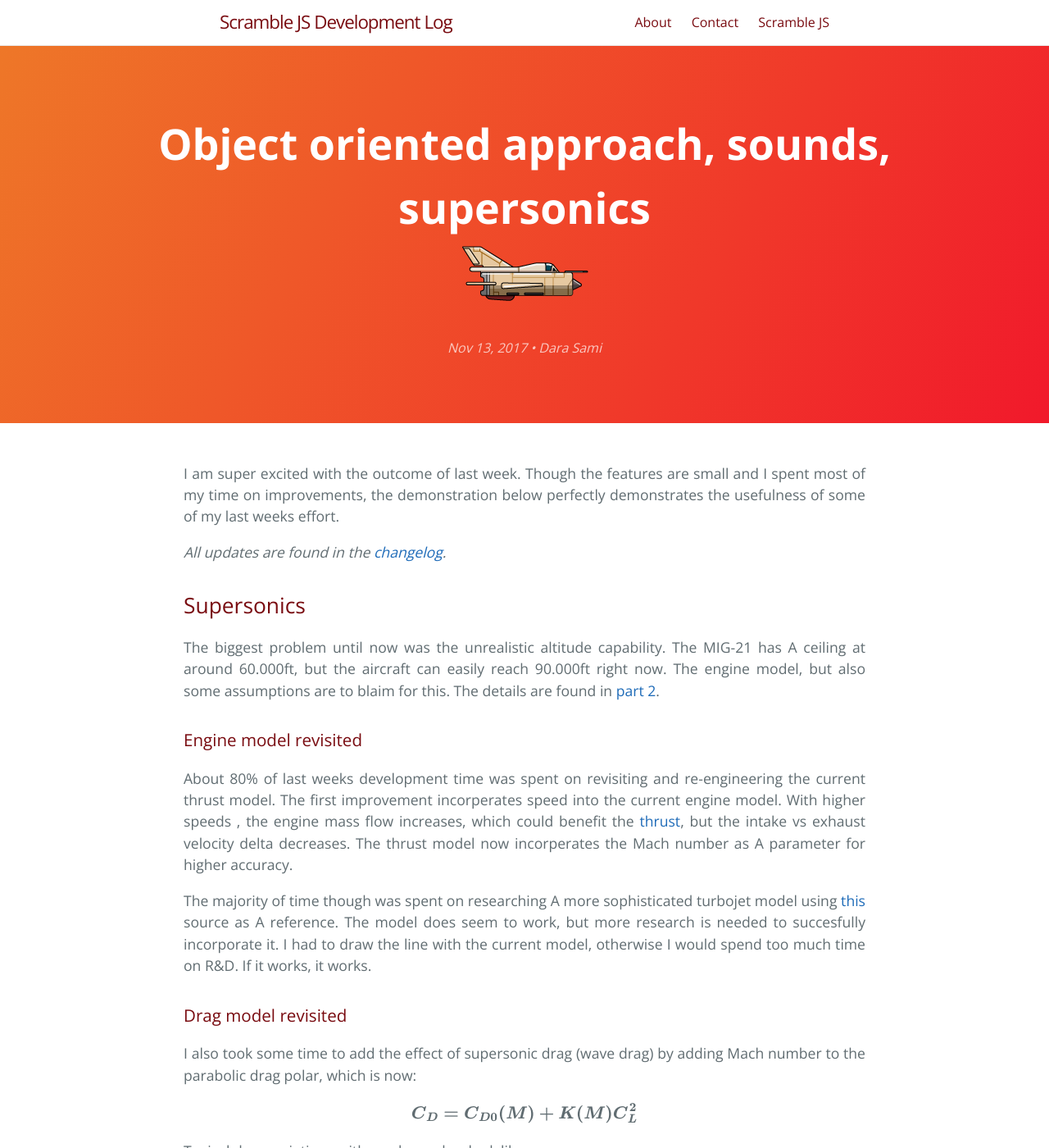
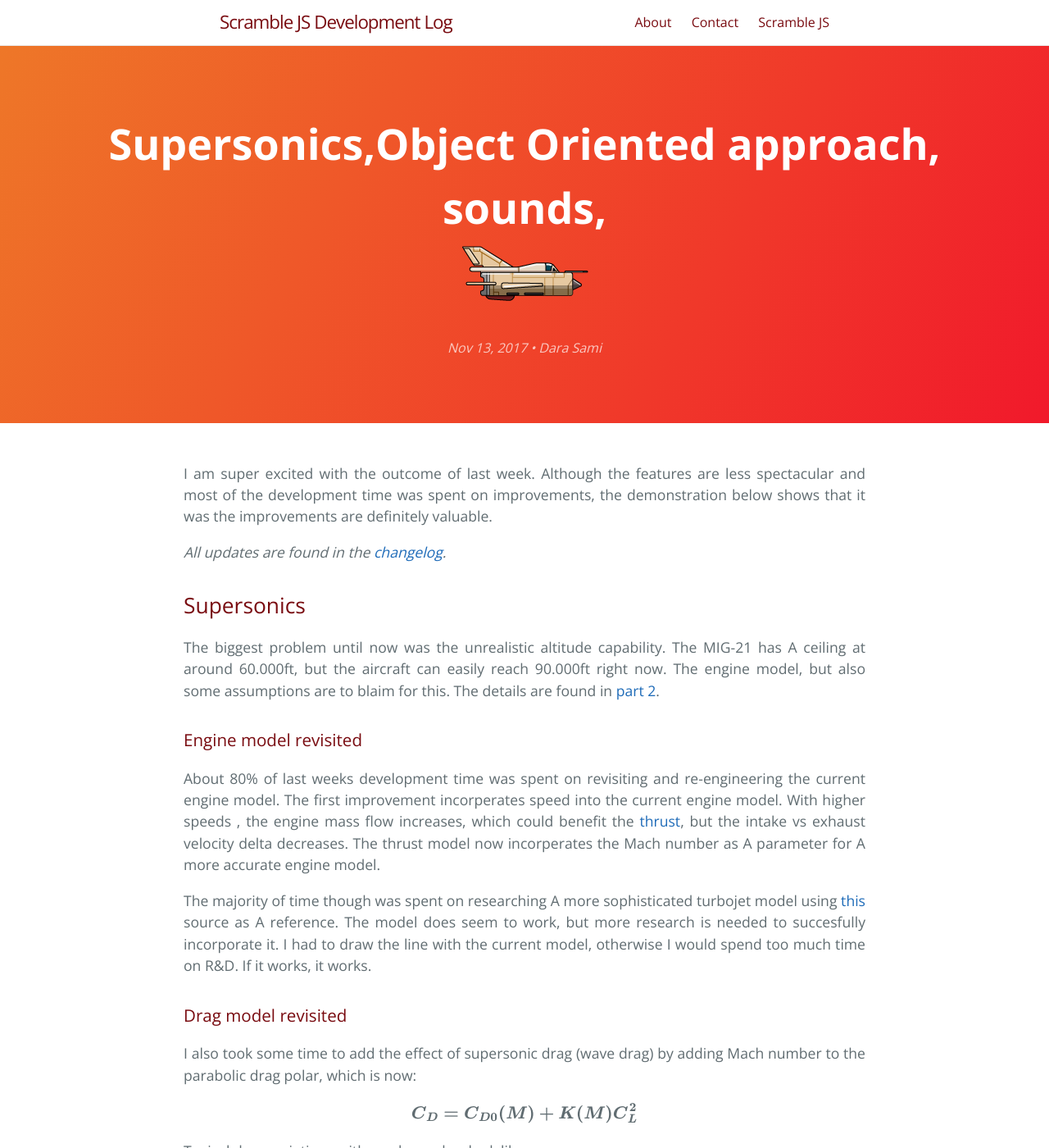
Before and after one commit to samid737/scrambledev, a Jekyll site: the page built from _posts/2017-11-13-object-oriented-aircraft-model-sounds-engine-model.md, in a window 1280 px wide and 1400 px high. Shown: the whole window at 82% size. Built offline with Jekyll 4.4.1, drawn with Linux system fonts in a browser that asks for light colours; formulas are drawn with MathJax 3; some of the changed text lies outside the part shown.

Commit message:
description update

```diff
--- a/_posts/2017-11-13-object-oriented-aircraft-model-sounds-engine-model.md
+++ b/_posts/2017-11-13-object-oriented-aircraft-model-sounds-engine-model.md
@@ -1,9 +1,9 @@
 ---
-title: Object oriented approach, sounds, supersonics
+title: Supersonics,Object Oriented approach, sounds,
 layout: post
 ---
 
-I am super excited with the outcome of last week. Though the features are small and I spent most of my time on improvements, the demonstration below perfectly demonstrates the usefulness of some of my last weeks effort.
+I am super excited with the outcome of last week. Although the features are less spectacular and most of the development time was spent on improvements, the demonstration below shows that it was the improvements are definitely valuable.
 
 *All updates are found in the [changelog](/scrambledev/2017/10/01/changelog.html).*
 
@@ -14,7 +14,7 @@ The engine model, but also some assumptions  are to blaim for this. The details
 
 ### Engine model revisited
 
-About 80% of last weeks development time was spent on revisiting and re-engineering the current thrust model. The first improvement incorperates speed into the current engine model.  With higher speeds , the engine mass flow increases, which could benefit the [thrust](https://www.grc.nasa.gov/www/k-12/airplane/thrsteq.html), but the intake vs exhaust velocity delta decreases.  The thrust model now incorperates the Mach number as A parameter for higher accuracy.
+About 80% of last weeks development time was spent on revisiting and re-engineering the current engine model. The first improvement incorperates speed into the current engine model.  With higher speeds , the engine mass flow increases, which could benefit the [thrust](https://www.grc.nasa.gov/www/k-12/airplane/thrsteq.html), but the intake vs exhaust velocity delta decreases.  The thrust model now incorperates the Mach number as A parameter for A more accurate engine model.
 
 The majority of time though was spent on researching A more sophisticated turbojet model using [this](https://web.stanford.edu/~cantwell/AA283_Course_Material/AA283_Course_Notes/AA283_Aircraft_and_Rocket_Propulsion_Ch_04_BJ_Cantwell.pdf) source as A reference. The model does seem to work, but more research is needed to succesfully incorporate it. I had to draw the line with the current model, otherwise I would spend too much time on R&D. If it works, it works.
 
@@ -56,4 +56,4 @@ Initial altitude 30.000ft, speed 350KTS. The flight leader is flying with you, s
 
 <iframe width="560" height="315" src="https://www.youtube.com/embed/WTg3_xKTTW0?rel=0" frameborder="0" gesture="media" allowfullscreen></iframe>
 
-Forget about my piloting skills for now, but as you can see, restructuring to object oriented code allows you to add more aircraft! Pretty neat  right?! The second aircraft is completely autonomous and has the autopilot engaged. However, it lacks A pilot (AI), so it cannot fly without an autopilot. I also decided to change the camera tracking logic to always track the player.
+Forget about my piloting skills for now, but as you can see, restructuring to object oriented code allows you to add more aircraft to the simulation! Pretty neat  right?! The second aircraft is completely autonomous and has the autopilot engaged. However, it lacks A pilot (AI), so it cannot fly without the autopilot engaged. I also decided to change the camera tracking logic to always track the player.
```
Also changed, not shown: other parts of _posts/2017-11-13-object-oriented-aircraft-model-sounds-engine-model.md (+1 -1 lines).
